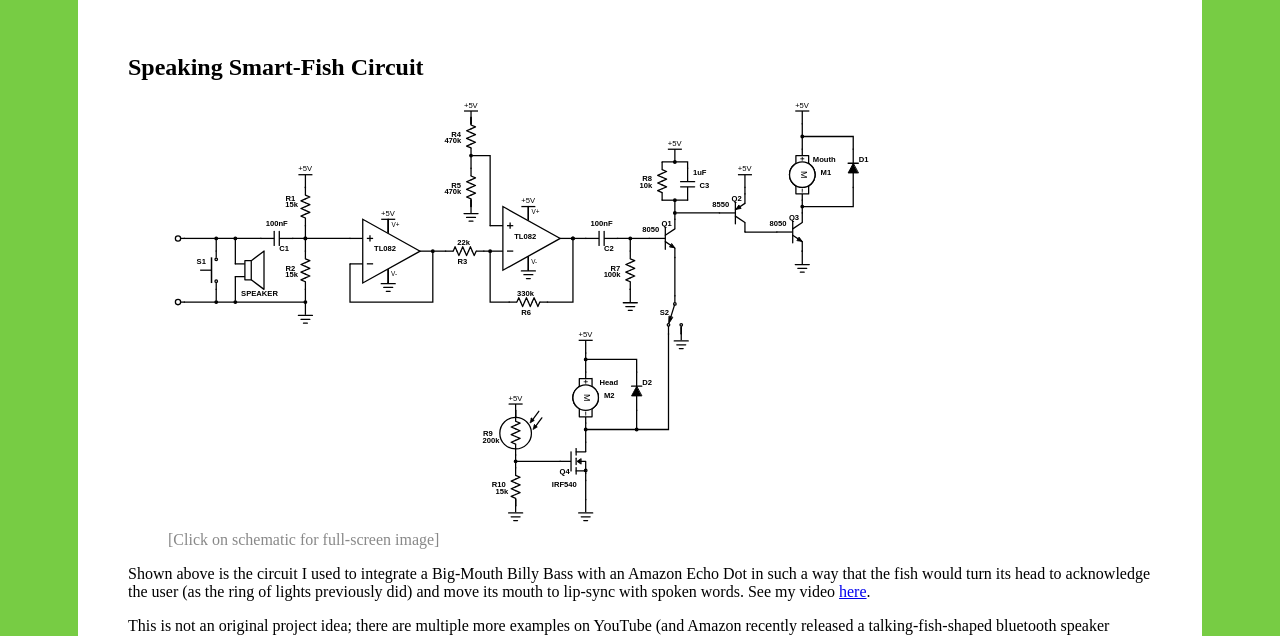
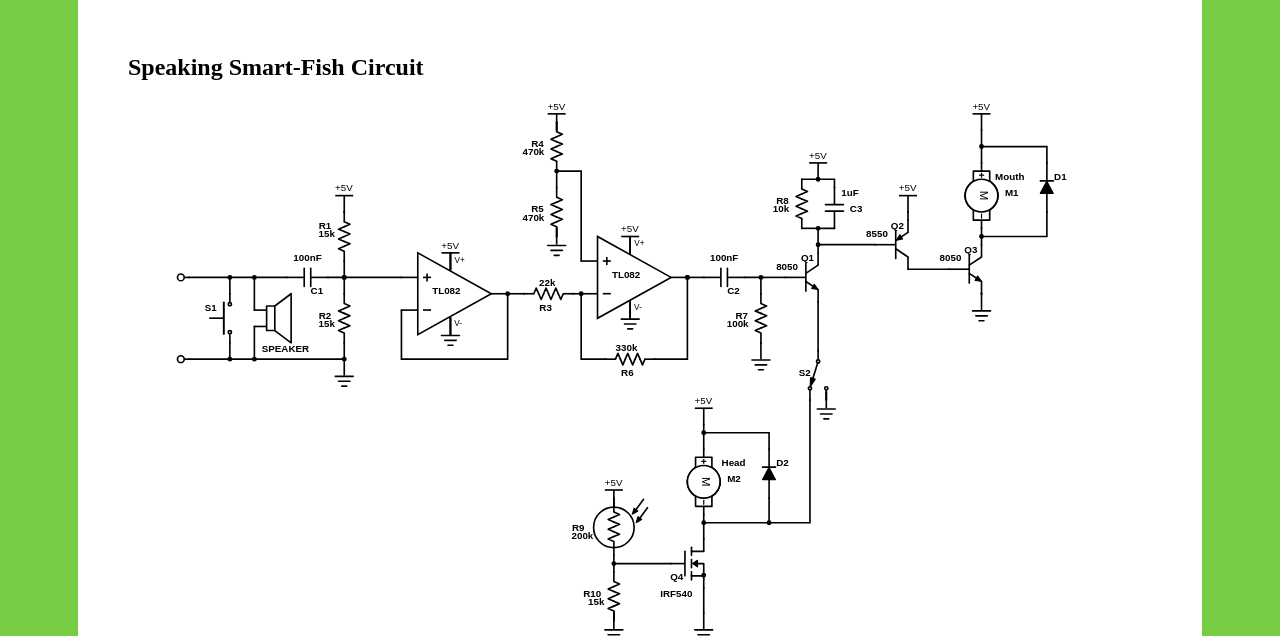
Before and after one commit to rohlfing/rohlfing.github.io, a plain HTML site: page index.html in a window 1280 px wide. Shown: the part 88-724 px from the top of the page. Drawn offline with Linux system fonts and the light colour scheme; a script that the page names is missing.

Commit message:
Fix schematic image sizing

```diff
--- a/css/styles.css
+++ b/css/styles.css
@@ -57,6 +57,10 @@ body {
     padding-top: 1.5em;
 }
 
+img.full_width {
+    width: 100%;
+}
+
 figcaption {
     color: #888;
 }
--- a/index.html
+++ b/index.html
@@ -24,7 +24,7 @@
     <h2>Speaking Smart-Fish Circuit</h2>
     <figure>
      <a href="images/fish_circuit.svg">
-      <img src="images/fish_circuit.svg" />
+      <img src="images/fish_circuit.svg" class="full_width" />
      </a>
      <figcaption>[Click on schematic for full-screen image]</figcaption>
     </figure>
```
